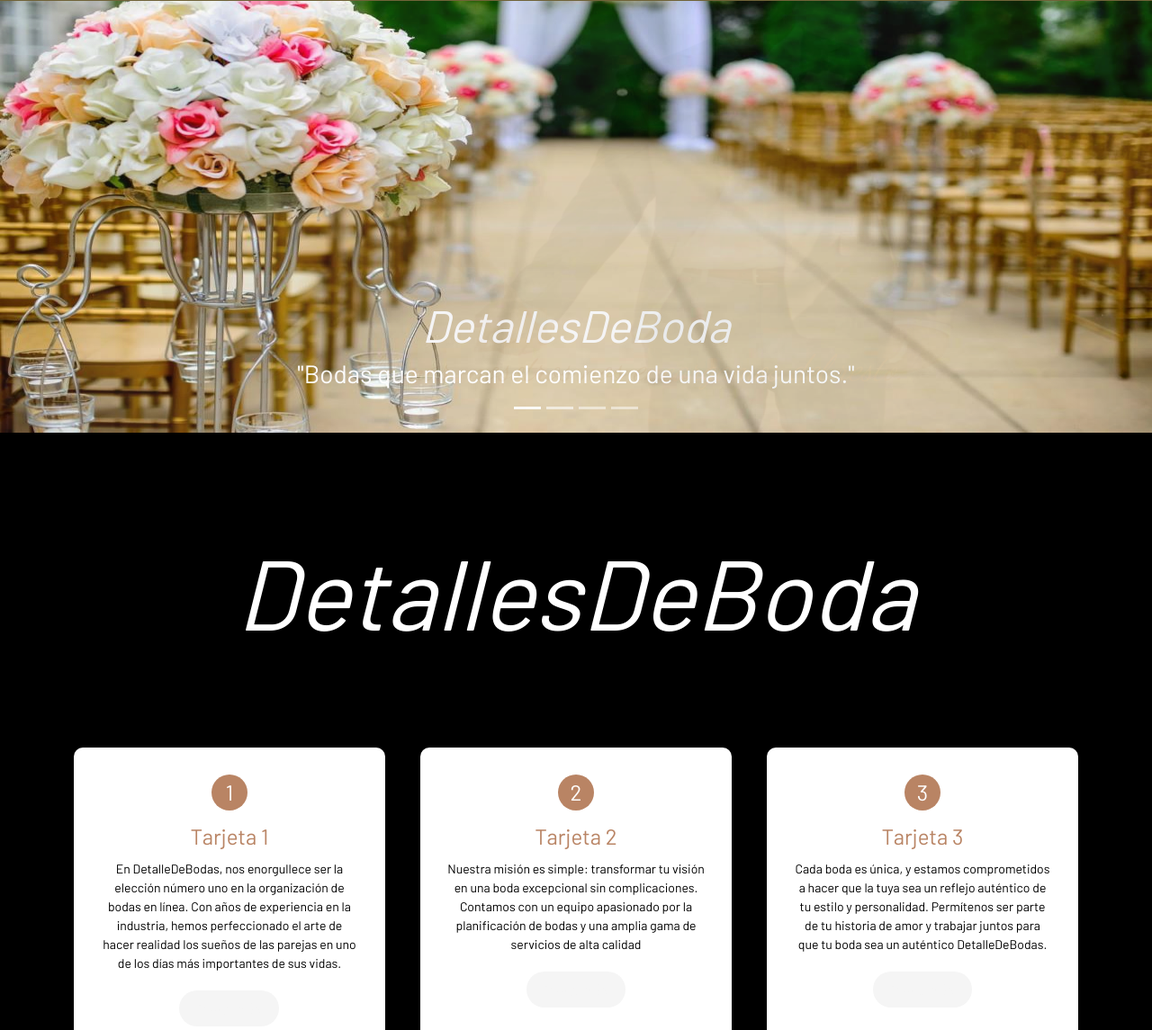
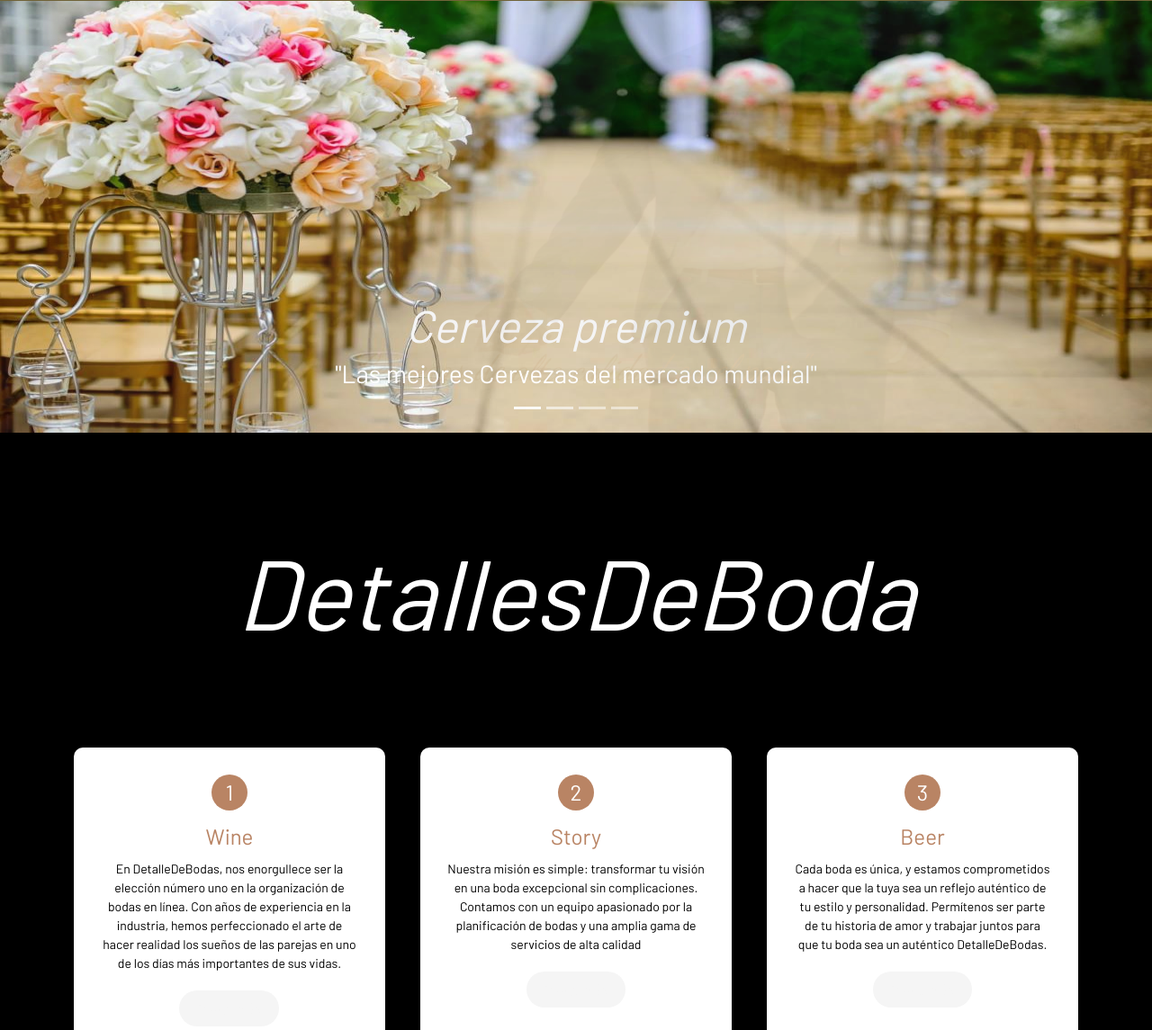
Before and after one commit to Julliam14/BodaPagina1, a plain HTML site: page BodaPagina/index.html in a window 1280 px wide. Shown: the part 119-1264 px from the top of the page at 90% size. Drawn offline with nearby package versions, Linux system fonts and the light colour scheme.

Commit message:
tarjetas

```diff
--- a/BodaPagina/index.html
+++ b/BodaPagina/index.html
@@ -45,14 +45,14 @@
                       <div class="carousel-item active">
                         <img src="/BodaPagina/imagenes/planta.jpg" class="d-block w-100" alt="..." style="height: 600px;">
                         <div class="carousel-caption d-none d-md-block">
-                          <h1><span class="hola">DetallesDeBoda</span></h1>
-                          <h3> <span class="firstslide">"Bodas que marcan el comienzo de una vida juntos."</span></h3>
+                          <h1><span class="hola">Cerveza premium</span></h1>
+                          <h3> <span class="firstslide">"Las mejores Cervezas del mercado mundial"</span></h3>
                         </div>
                       </div>
                       <div class="carousel-item">
                         <img src="/BodaPagina/imagenes/parejafeliz.jpg" class="d-block w-100" alt="..." style="height: 600px;">
                         <div class="carousel-caption d-none d-md-block">
-                          <h3><span class="txt3">"Celebra el amor, nosotros nos encargamos del resto."</span></h3>
+                          <h3><span class="txt3">"Cervezas de alta calidad en el pais."</span></h3>
                         </div>
                       </div>
                       <div class="carousel-item">
@@ -92,19 +92,19 @@
             <div class="section-cards">
                 <div class="section-card">
                     <span>1</span>
-                    <h2>Tarjeta 1</h2>
+                    <h2>Wine</h2>
                     <p>En DetalleDeBodas, nos enorgullece ser la elección número uno en la organización de bodas en línea. Con años de experiencia en la industria, hemos perfeccionado el arte de hacer realidad los sueños de las parejas en uno de los días más importantes de sus vidas.</p>
                     <a href="#">Saber más</a>
                 </div>
                 <div class="section-card">
                     <span>2</span>
-                    <h2>Tarjeta 2</h2>
+                    <h2>Story</h2>
                     <p>Nuestra misión es simple: transformar tu visión en una boda excepcional sin complicaciones. Contamos con un equipo apasionado por la planificación de bodas y una amplia gama de servicios de alta calidad </p>
                     <a href="#">Saber más</a>
                 </div>
                 <div class="section-card">
                     <span>3</span>
-                    <h2>Tarjeta 3</h2>
+                    <h2>Beer</h2>
                     <p>Cada boda es única, y estamos comprometidos a hacer que la tuya sea un reflejo auténtico de tu estilo y personalidad. Permítenos ser parte de tu historia de amor y trabajar juntos para que tu boda sea un auténtico DetalleDeBodas. </p>
                     <a href="#">Saber más</a>
                 </div>
```
